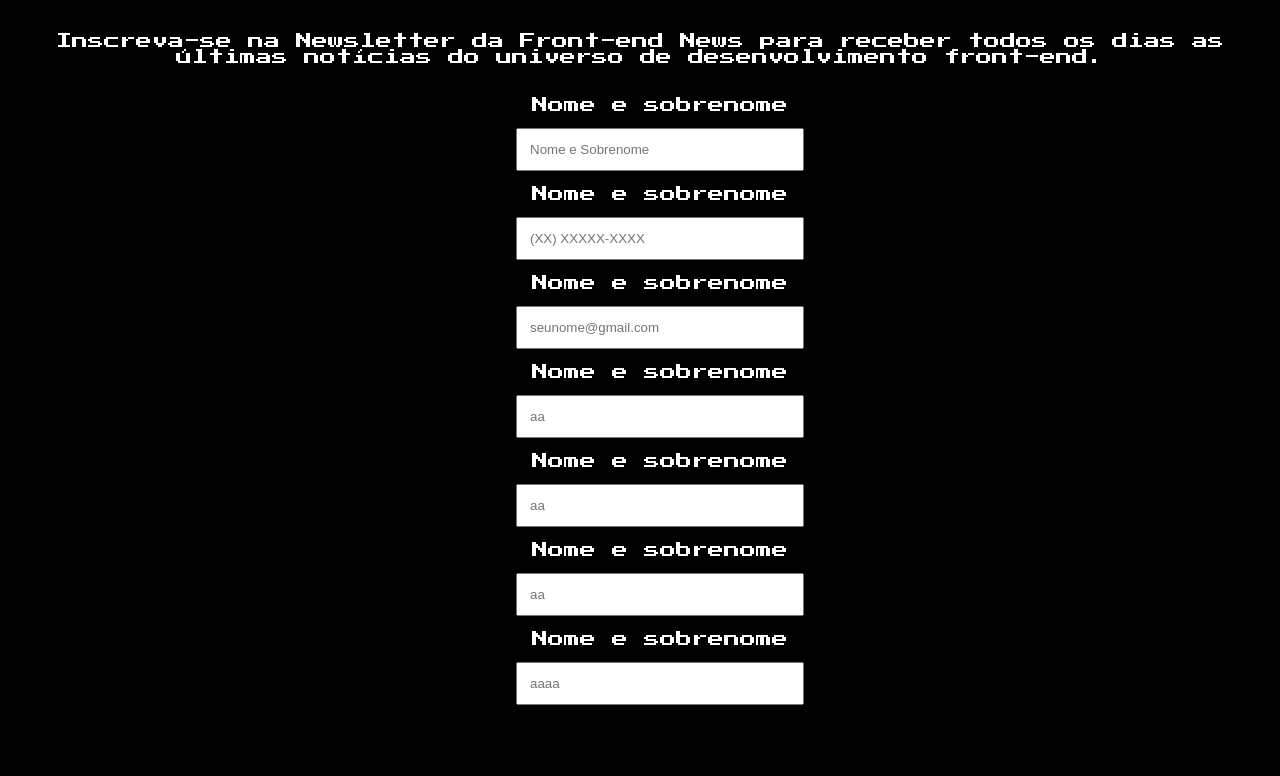
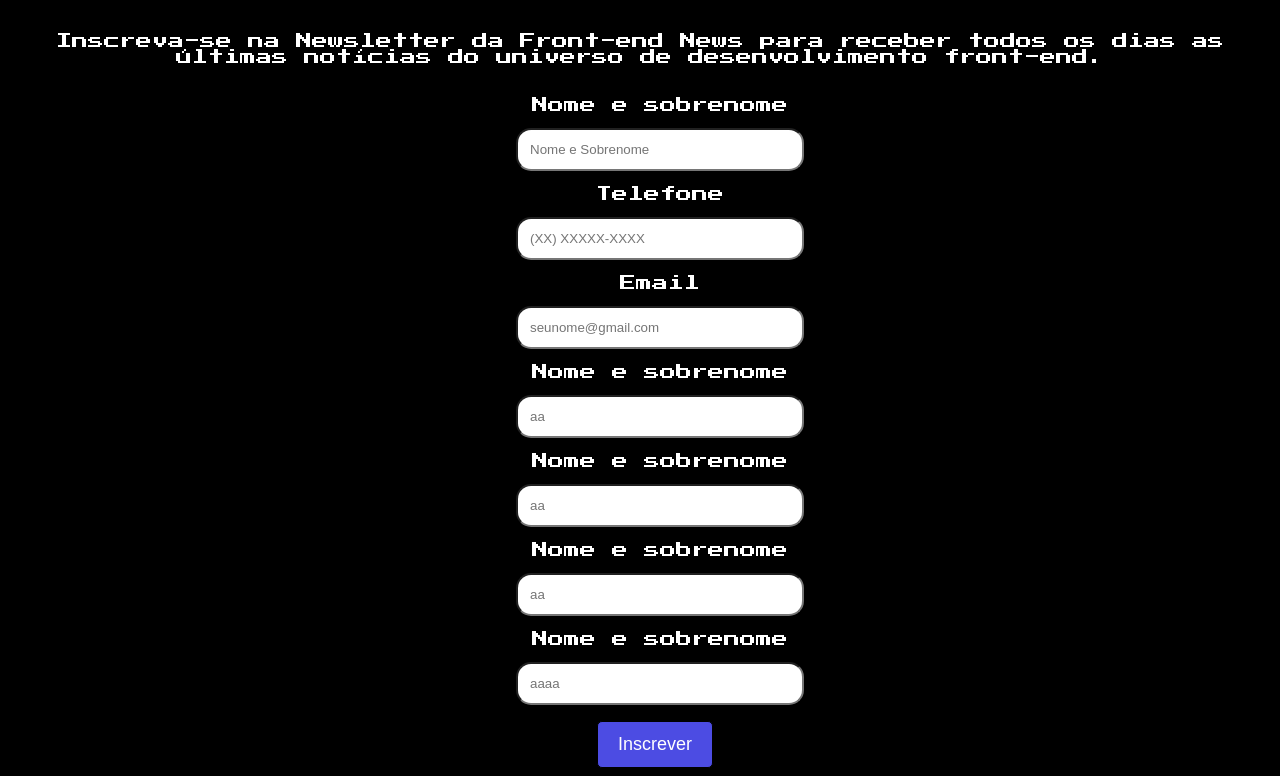
Before and after one commit to Gabriel-L-Santos/front-end-news, a plain HTML site: page index.html in a window 1280 px wide. Shown: the part 55-831 px from the top of the page. Before the commit the page ends 800 px from the top, so only its background shows below. Drawn offline with Linux system fonts and the light colour scheme.

Commit message:
edits no html e css

```diff
--- a/assets/css/style.css
+++ b/assets/css/style.css
@@ -9,6 +9,7 @@ body {
     display: flex;
     justify-content: center;
     color: white;
+    font-weight: bolder;
 }
 
 .descricao {
@@ -43,4 +44,25 @@ ul {
 .input-padrao {
     padding: 12px;
     width: 260px;
+    border-radius: 15px;
 }
+
+button {
+    display: flex;
+    margin-left: 38%;
+    padding: 12px 20px;
+    background-color: #4c4ce3;
+    color: white;
+    font-size: 18px;
+    border-radius: 5px;
+    border: 1px solid #000000;
+    cursor: pointer;
+    transition: background-color 0.3s ease;
+}
+
+button:hover {
+    background-color: #0d0dd5;
+    transition: 1s all;
+    transform: scale(0.9);
+    color: #dfe51b;
+}
--- a/index.html
+++ b/index.html
@@ -2,6 +2,7 @@
 <html lang="pt-br">
 <head>
     <meta charset="UTF-8">
+    <link rel="icon" type="image/favicon" href="assets/img/favicon.png">
     <meta http-equiv="X-UA-Compatible" content="IE=edge">
     <meta name="viewport" content="width=device-width, initial-scale=1.0">
     <link rel="stylesheet" href="assets/css/style.css">
@@ -25,11 +26,11 @@
                     <label for="nomesobrenome">Nome e sobrenome</label>
                     <li class="lista"><input type="name" id="nomesobrenome" class="input-padrao" required placeholder="Nome e Sobrenome"></li>
 
-                    <label for="nomesobrenome">Nome e sobrenome</label>
-                    <li class="lista"><input type="tel" id="nomesobrenome" class="input-padrao" required placeholder="(XX) XXXXX-XXXX"></li>
+                    <label for="telefone">Telefone</label>
+                    <li class="lista"><input type="tel" id="telefone" class="input-padrao" required placeholder="(XX) XXXXX-XXXX"></li>
 
-                    <label for="nomesobrenome">Nome e sobrenome</label>
-                    <li class="lista"><input type="email" id="nomesobrenome" class="input-padrao" required placeholder="seunome@gmail.com"></li>
+                    <label for="email">Email</label>
+                    <li class="lista"><input type="email" id="email" class="input-padrao" required placeholder="seunome@gmail.com"></li>
 
                     <label for="nomesobrenome">Nome e sobrenome</label>
                     <li class="lista"><input type="text" id="nomesobrenome" class="input-padrao" required placeholder="aa"></li>
@@ -43,6 +44,8 @@
                     <label for="nomesobrenome">Nome e sobrenome</label>
                     <li class="lista"><input type="name" id="nomesobrenome" class="input-padrao" required placeholder="aaaa"></li>
                 </ul>
+
+                <button type="submit" onclick="">Inscrever</button>
             </form>
         </section>
     </main>
```
Also changed, not shown: assets/img/favicon.png (added).
